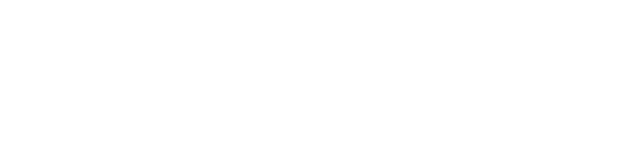
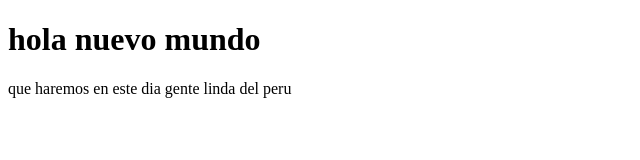
Before and after one commit to abelhuayta/IDWEB-LAB-F-PRUEBAS-AHCH, a plain HTML site: page index.html in a window 1280 px wide. Shown: the whole page, without its empty margins (0-640 px from the left). Drawn offline with Linux system fonts and the light colour scheme.

Commit message:
agregar nuevas cosas al index

```diff
--- a/index.html
+++ b/index.html
@@ -5,7 +5,8 @@
     </head>
     <body>
         <div>
-
+            <h1> hola nuevo mundo </h1>
+            <p> que haremos en este dia gente linda del peru</p>
         </div>
     </body>
 </html>
```
